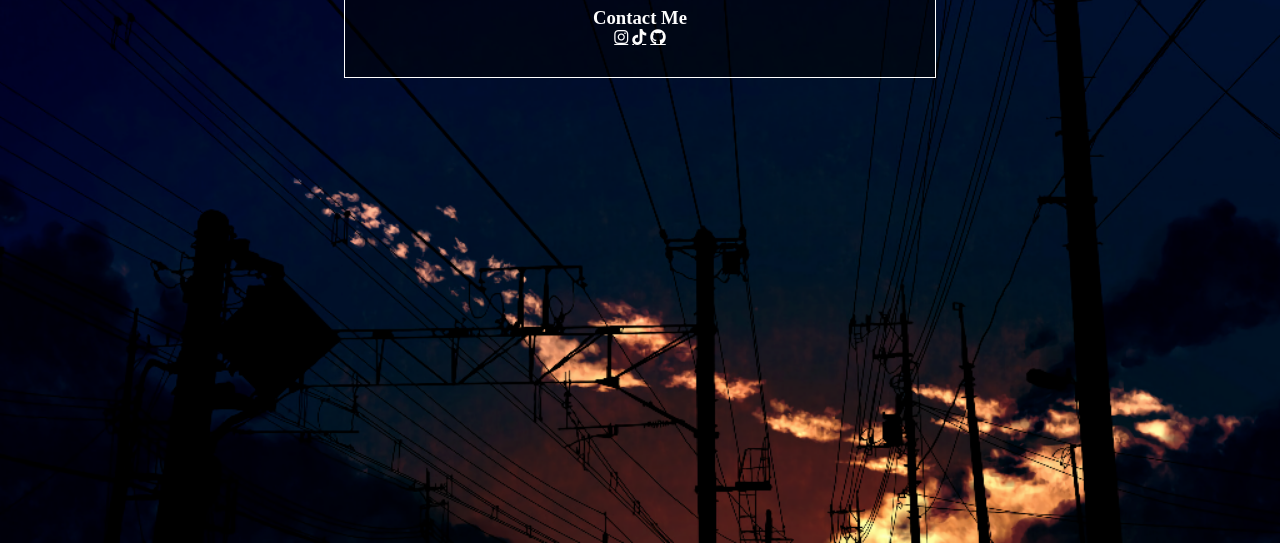
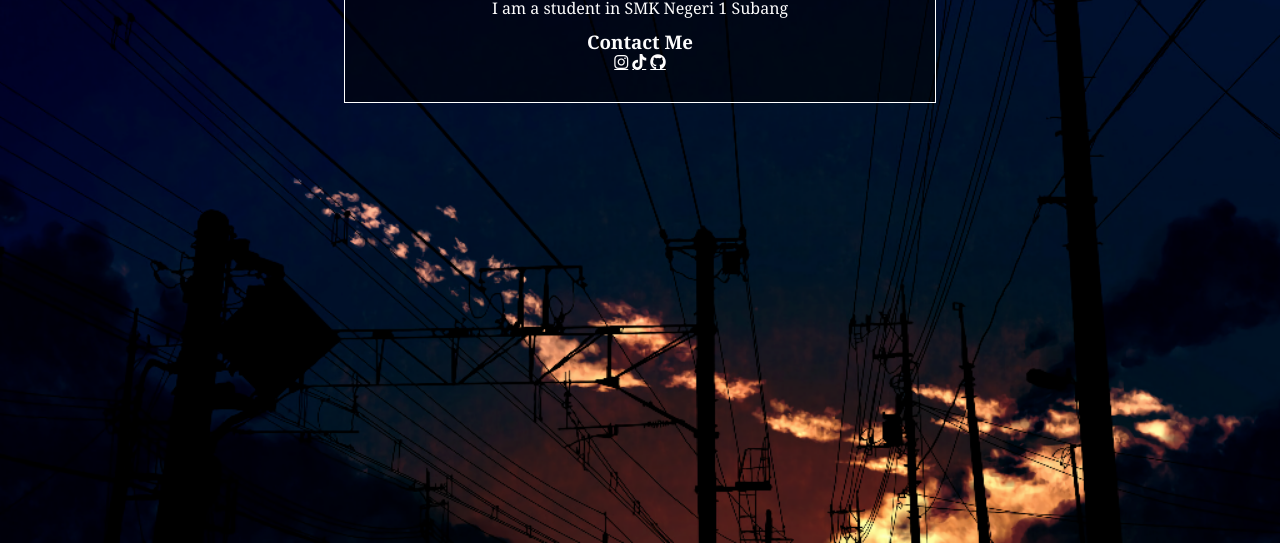
Before and after one commit to mtegep/belajar-css, a plain HTML site: page Personal Website/personal.html in a window 1280 px wide. Shown: the part 257-800 px from the top of the page. Drawn offline with Linux system fonts and the light colour scheme.

Commit message:
Personal Website

```diff
--- a/Personal Website/personal.css
+++ b/Personal Website/personal.css
@@ -14,6 +14,7 @@ body {
 h1, h2, h3, p, a {
   color: #FDFDFD;
   text-align: center;
+  font-family: Georgia, Serif ;
 }
 
 .centerbox {
```
